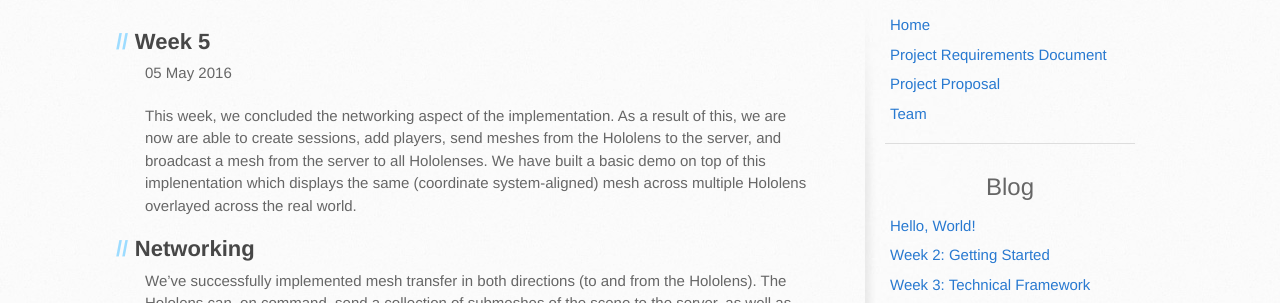
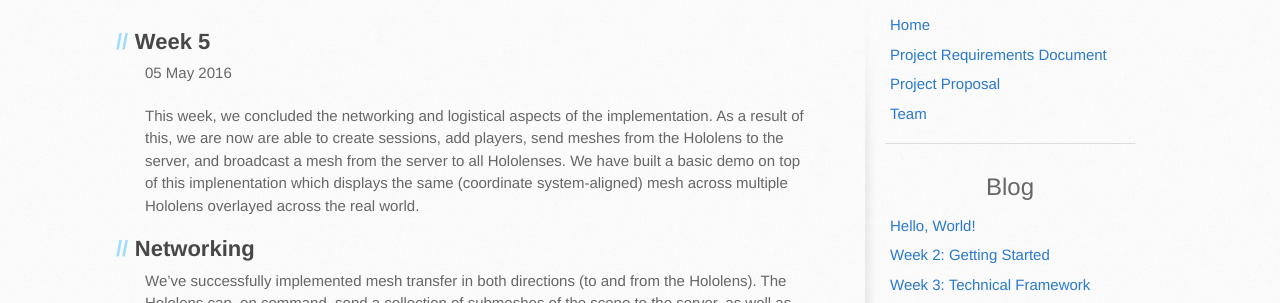
Before and after one commit to holoscanner/holoscanner.github.io, a Jekyll site: the page built from _posts/2016-05-05-week-5.md, in a window 1280 px wide. Shown: the part 222-525 px from the top of the page. Built offline with Jekyll 4.4.1, drawn with Linux system fonts in a browser that asks for light colours.

Commit message:
Semantics

```diff
--- a/_posts/2016-05-05-week-5.md
+++ b/_posts/2016-05-05-week-5.md
@@ -3,7 +3,7 @@ layout: post
 title: "Week 5"
 ---
 
-This week, we concluded the networking aspect of the implementation. As a result of this, we are now are able to create sessions, add players, send meshes from the Hololens to the server, and broadcast a mesh from the server to all Hololenses. We have built a basic demo on top of this implenentation which displays the same (coordinate system-aligned) mesh across multiple Hololens overlayed across the real world.
+This week, we concluded the networking and logistical aspects of the implementation. As a result of this, we are now are able to create sessions, add players, send meshes from the Hololens to the server, and broadcast a mesh from the server to all Hololenses. We have built a basic demo on top of this implenentation which displays the same (coordinate system-aligned) mesh across multiple Hololens overlayed across the real world.
 
 ## Networking
 We've successfully implemented mesh transfer in both directions (to and from the Hololens). The Hololens can, on command, send a collection of submeshes of the scene to the server, as well as the appropriate timestamps. The Hololens can also request a mesh from the server.
```
